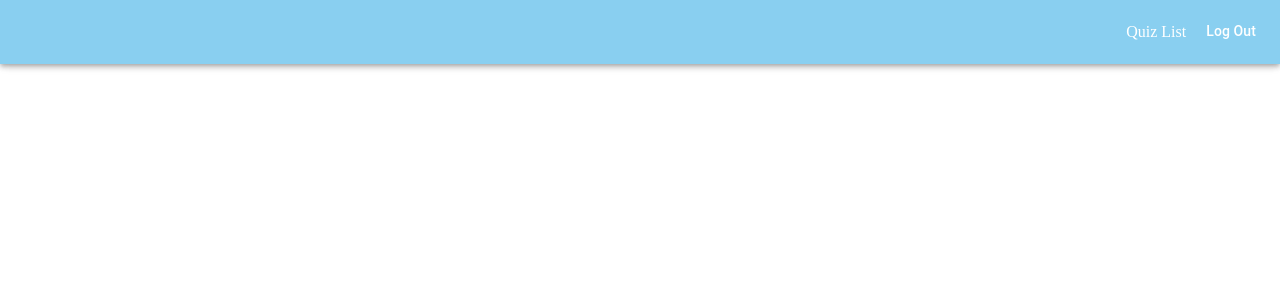
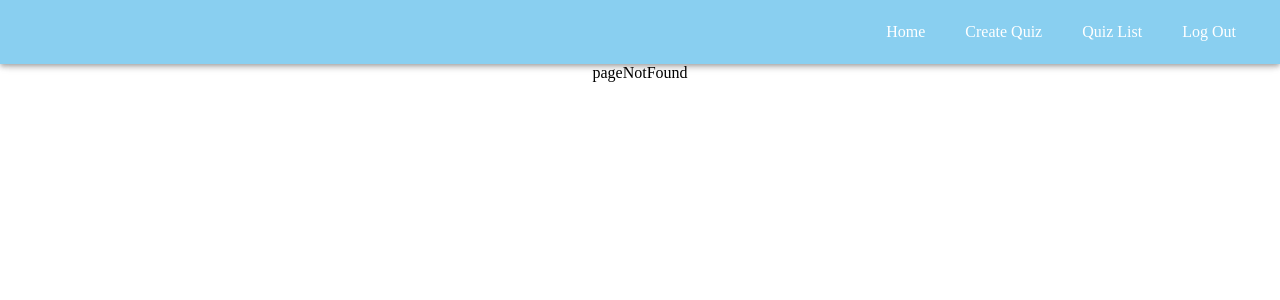
Before and after one commit to royantar0311/Quizzer, a React (Create React App) app: page /pagenotfound in a window 1280 px wide. Shown: the top 300 px of the page. Built offline with nearby package versions, Linux system fonts and the light colour scheme; no server answers; sample sign-in values are in the browser's storage.

Commit message:
seperated admin routes

```diff
--- a/src/App.tsx
+++ b/src/App.tsx
@@ -2,16 +2,17 @@ import { FC, useEffect, lazy, Suspense } from 'react';
 import { useDispatch } from 'react-redux';
 import { auth } from './config/firbase.config';
 import Header from './components/Header'
-import { CircularProgress, createMuiTheme, makeStyles,ThemeProvider } from '@material-ui/core';
+import { createMuiTheme, makeStyles,ThemeProvider } from '@material-ui/core';
 import { setUser } from './redux/auth/auth.actions';
 import { SIGN_OUT } from './redux/types';
-import {Switch, Route, BrowserRouter as Router} from 'react-router-dom'
-import Home from './screens/Home';
+import {Switch, Route} from 'react-router-dom'
+import Loader from './components/useLoader';
 
-const QuizList = lazy(() => import ('./screens/QuizList'));
 const Quiz = lazy(() => import ('./screens/Quiz'));
 const Login = lazy(() => import ('./screens/Login'));
-const Quizzes = lazy(() => import ('./screens/Quizzes'));
+const Admin = lazy(() => import ('./screens/Admin/'));
+const Home = lazy(() => import ('./screens/Home'));
+const PageNotFound = lazy(() => import ('./screens/PageNotFound'));
 
 const theme = createMuiTheme({
   palette: {
@@ -56,10 +57,9 @@ const App : FC = () => {
 
   return (
     <ThemeProvider theme={theme}>
-      <Router>
         <div className={classes.appMain}>
             <Header/>
-            <Suspense fallback={<CircularProgress />} >
+            <Suspense fallback={<Loader />} >
               <Switch>
                   <Route exact path="/home">
                     <Home />
@@ -73,19 +73,18 @@ const App : FC = () => {
                   <Route exact path="/login">
                     <Login />
                   </Route>
-                  <Route exact path="/quizzes">
-                    <Quizzes />
-                  </Route>
                   <Route exact path="/quiz/:quizCode">
                     <Quiz />
                   </Route>
-                  <Route exact path="/admin/quizlist">
-                    <QuizList />
+                  <Route path="/admin">
+                    <Admin />
+                  </Route>
+                  <Route path="/pagenotfound">
+                    <PageNotFound />
                   </Route>
               </Switch>
             </Suspense>
         </div>
-      </Router>
     </ThemeProvider>
 
   );
--- a/src/components/Header.tsx
+++ b/src/components/Header.tsx
@@ -2,10 +2,11 @@ import { AppBar, Toolbar, Grid, makeStyles, Typography} from "@material-ui/core"
 import React, { FC } from "react";
 import { useDispatch, useSelector } from "react-redux";
 import { useHistory, useLocation } from "react-router";
-import { Link } from 'react-router-dom'
+import { NavLink } from 'react-router-dom'
 import { signOut } from "../redux/auth/auth.actions";
 import { RootState } from "../redux/root.reducer";
 import { AuthState } from "../redux/types";
+import log from "../Util/Logger";
 
 const useStyles = makeStyles(theme => ({
   root: {
@@ -22,6 +23,11 @@ const useStyles = makeStyles(theme => ({
     '& .MuiSvgIcon-root': {
       marginRight: theme.spacing(5)
     }
+  },
+  button: {
+    textDecoration: 'none',
+    padding: '20px',
+    color: 'white'
   }
 }));
 
@@ -33,7 +39,8 @@ const Header: FC = () => {
   const dispatch = useDispatch();
   const classes = useStyles();
 
-  const handlePowerClicked = (e: any) => {
+  const handleLogInOutClicked = (e: any) => {
+    log('here');
     if(authState.authenticated){
       dispatch(signOut());
     }
@@ -47,29 +54,39 @@ const Header: FC = () => {
   const logInOutText = () => {
     return authState.authenticated ? 'Log Out' : 'Log in';
   }
+  const logInOutLink = () => {
+    return authState.authenticated ? '#' : '/login';
+  }
   return (
     <AppBar position="static" className={classes.root}>
     	<Toolbar>
 			<Grid container alignItems='center'>
-        <Grid item sm>
-
+			<Grid item sm />
+			<Grid item>
+				<NavLink to="/Home" className={classes.button}>
+					Home
+				</NavLink>
        		 </Grid>
-          <Grid item sm></Grid>
+			{authState.authenticated===true &&
+				<>
 					<Grid item>
-            { authState.authenticated===true && <Link to="/admin/quizList" style={{ textDecoration: 'none', padding: '20px', color: 'white' }}>
-				Quiz List
-            </Link>}
+						<NavLink to="/admin/create" className={classes.button}>
+							Create Quiz
+						</NavLink>
 					</Grid>
 					<Grid item>
+						<NavLink to="/admin/quizList" className={classes.button}>
+							Quiz List
+						</NavLink>
+					</Grid>
+				</>
+			}
 
-			<Typography style={{cursor: 'pointer'}} variant="subtitle2" component="div" onClick={handlePowerClicked}>
-			{ location.pathname !== '/login' ?
-				logInOutText()
-				: null
-			}
-			</Typography>
+        <Grid item>
+          <NavLink to={logInOutLink()} className={classes.button} onClick={handleLogInOutClicked}>
+                {location.pathname !== '/login' ? logInOutText() : "" }
+              </NavLink>
             </Grid>
-
           </Grid>
         </Toolbar>
     </AppBar>
--- /dev/null
+++ b/src/screens/Admin/CreateQuiz.tsx
@@ -0,0 +1,12 @@
+import {FC} from 'react';
+
+const CreateQuiz : FC = () => {
+
+    return (
+        <div>
+            create quiz
+        </div>
+    )
+}
+
+export default CreateQuiz;
--- /dev/null
+++ b/src/screens/Admin/index.tsx
@@ -0,0 +1,25 @@
+import {FC, lazy} from 'react';
+import {Route, Switch} from 'react-router-dom';
+import { useSelector } from 'react-redux';
+import { Redirect } from 'react-router-dom';
+import { RootState } from '../../redux/root.reducer';
+import { AuthState } from '../../redux/types';
+
+const CreateQuiz = lazy(() => import ('./CreateQuiz'));
+const QuizList = lazy(() => import ('./QuizList'));
+
+const Admin : FC = () => {
+    const authState: AuthState = useSelector((state : RootState) => state.auth);
+    if(authState.authenticated === false)return <Redirect to='/pagenotfound'/>;
+    return (
+            <Switch>
+                <Route exact path="/admin/quizList">
+                    <QuizList />
+                </Route>
+                <Route exact path="/admin/create">
+                    <CreateQuiz />
+                </Route>
+            </Switch>
+    )
+}
+export default Admin;
--- /dev/null
+++ b/src/screens/PageNotFound.tsx
@@ -0,0 +1,14 @@
+import {FC} from 'react';
+
+
+
+const PageNotFound : FC = () => {
+
+    return (
+        <div style={{display: 'flex', justifyContent:'center', alignItems:'center'}}>
+            pageNotFound
+        </div>
+    )
+}
+
+export default PageNotFound;
```
Also changed, not shown: src/screens/Admin/QuizList.tsx (renamed from src/screens/QuizList.tsx, +6 -6 lines), firebase.json (added), 1 other file (tests, documents, lock files or other folders). Lines whose indentation alone changed are shown as unchanged.
